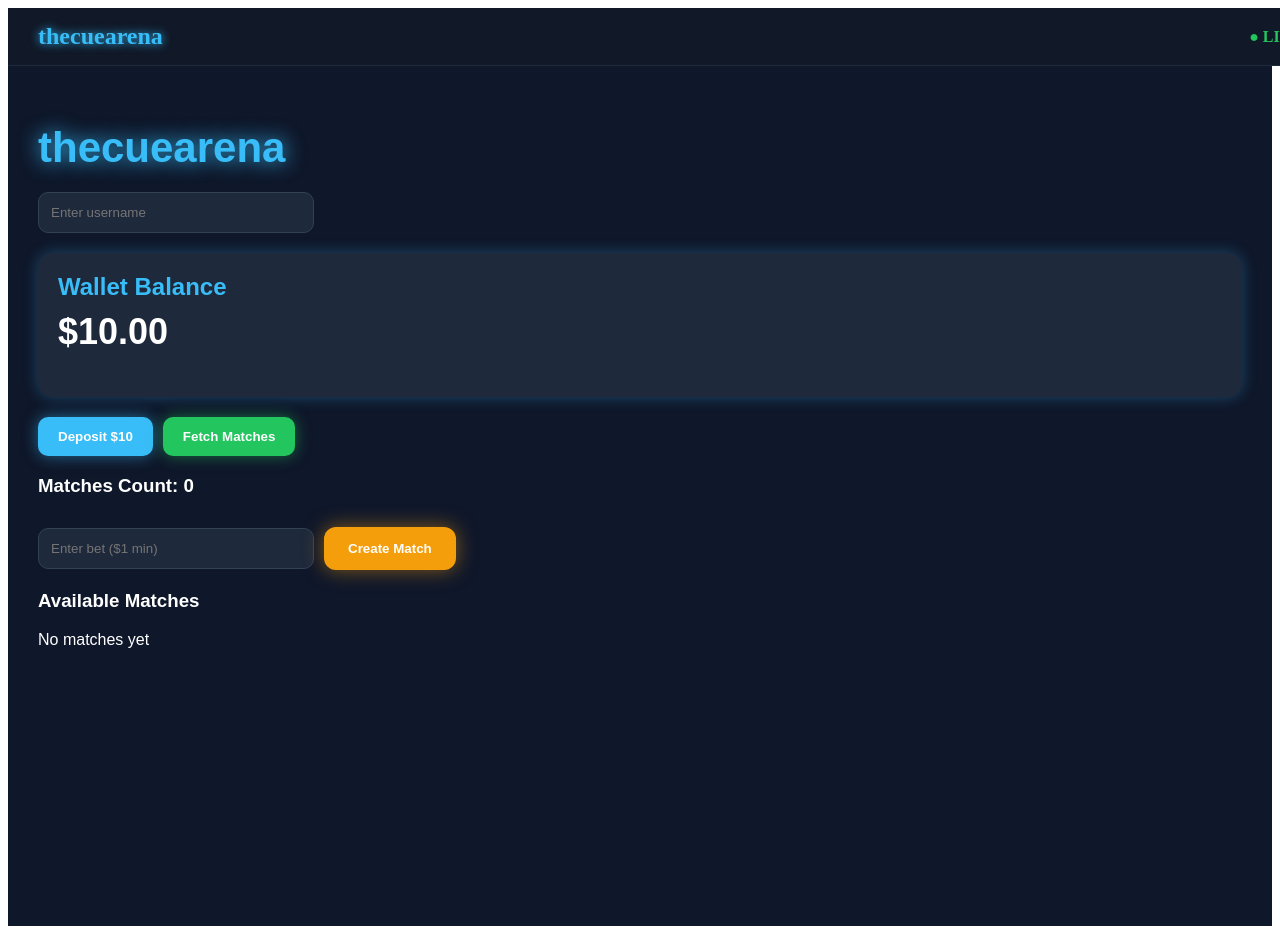
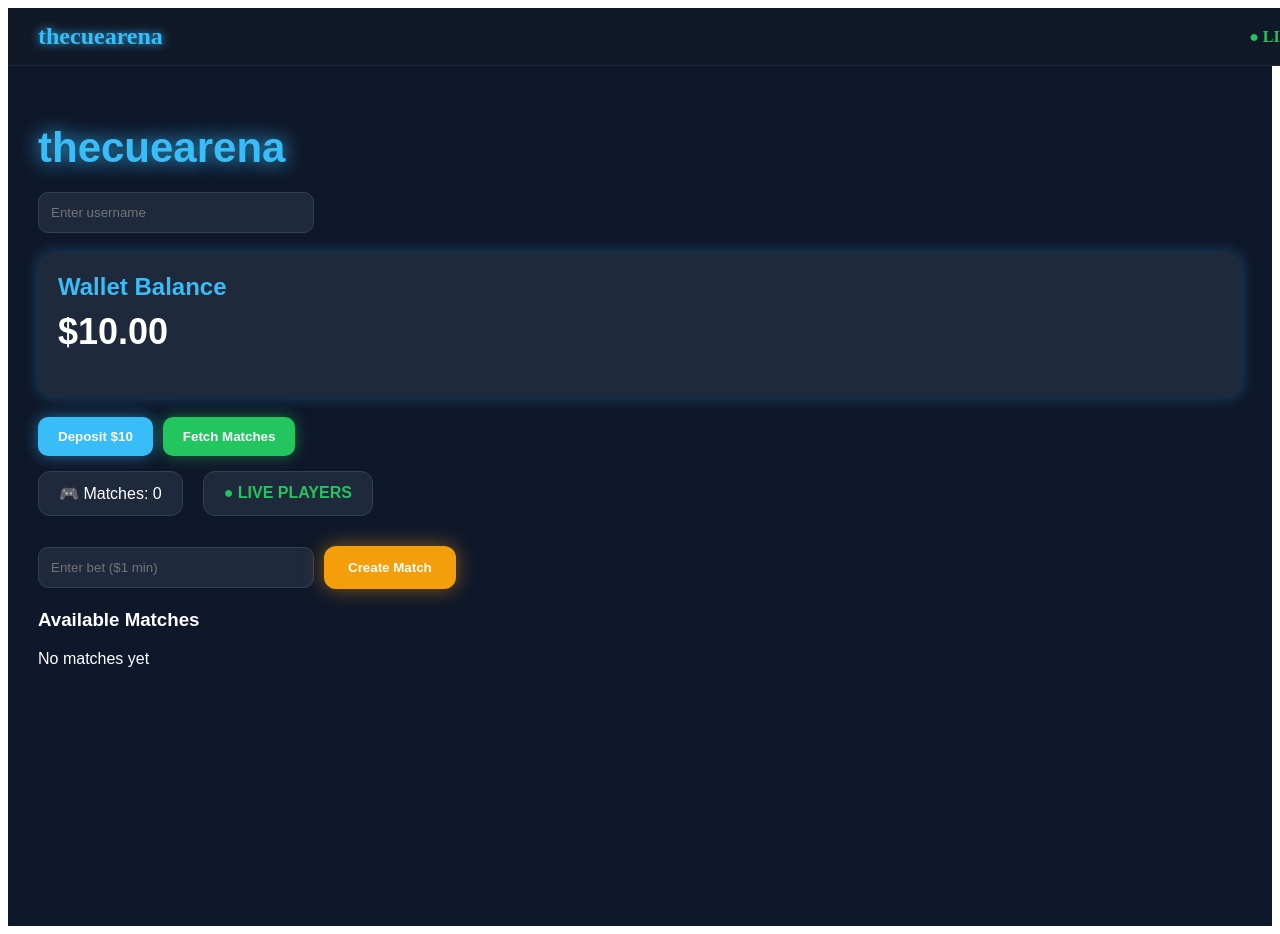
Before and after one commit to tosan1470/thecuearena, a React (Vite) app: page / in a window 1280 px wide. Shown: the top 934 px of the page. Built offline with nearby package versions, Linux system fonts and the light colour scheme.

Commit message:
Update App.jsx

```diff
--- a/src/App.jsx
+++ b/src/App.jsx
@@ -361,7 +361,39 @@ const handleFetchMatches = async () => {
   Fetch Matches
 </button>
 
-<h3>Matches Count: {matches.length}</h3>
+<div
+  style={{
+    marginTop: "15px",
+    marginBottom: "20px",
+    display: "flex",
+    gap: "20px",
+    flexWrap: "wrap"
+  }}
+>
+  <div
+    style={{
+      background: "#1e293b",
+      padding: "12px 20px",
+      borderRadius: "12px",
+      border: "1px solid #334155"
+    }}
+  >
+    🎮 Matches: {matches.length}
+  </div>
+
+  <div
+    style={{
+      background: "#1e293b",
+      padding: "12px 20px",
+      borderRadius: "12px",
+      border: "1px solid #334155",
+      color: "#22c55e",
+      fontWeight: "bold"
+    }}
+  >
+    ● LIVE PLAYERS
+  </div>
+</div>
 
      <div style={{ marginTop: "20px" }}>
           <input
```
